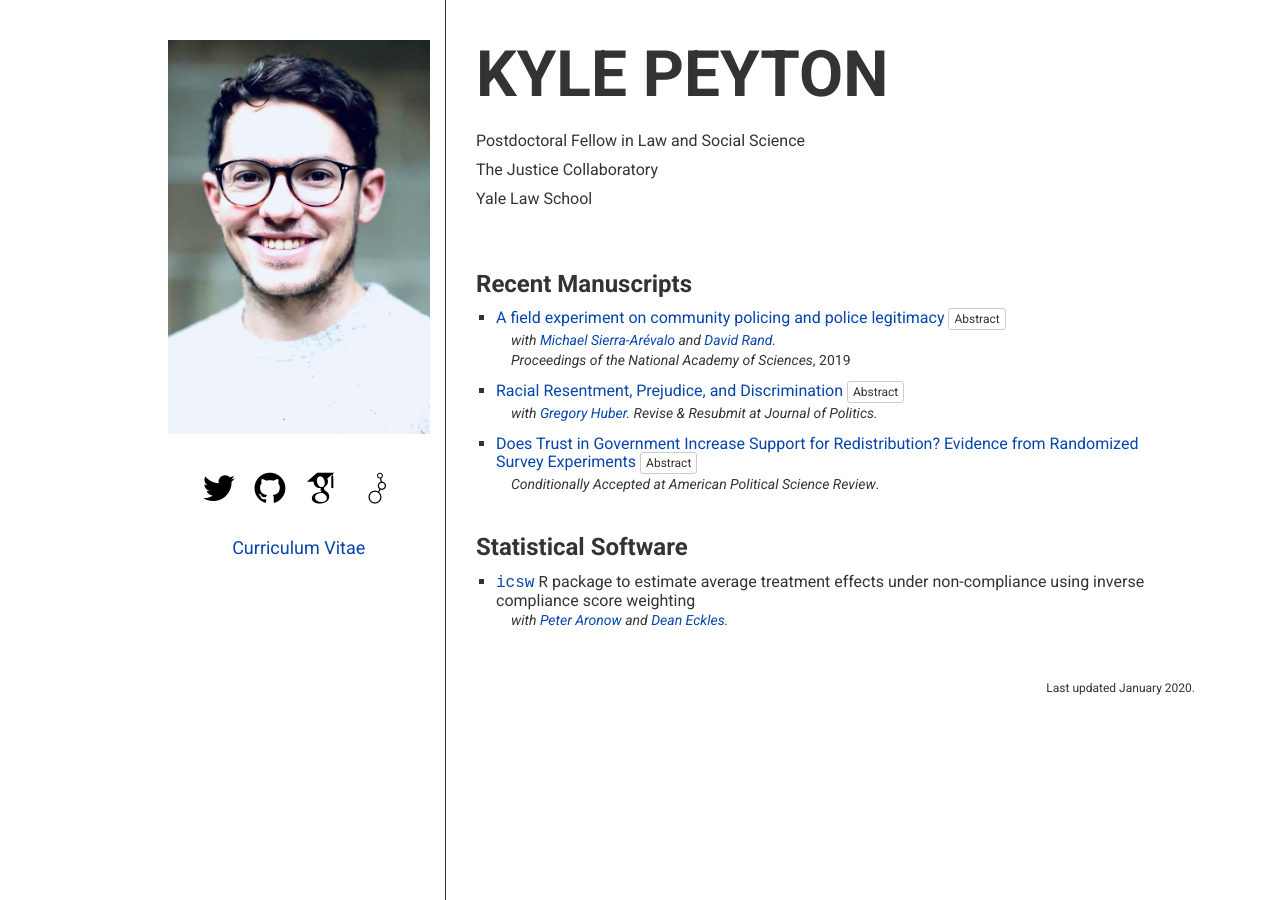
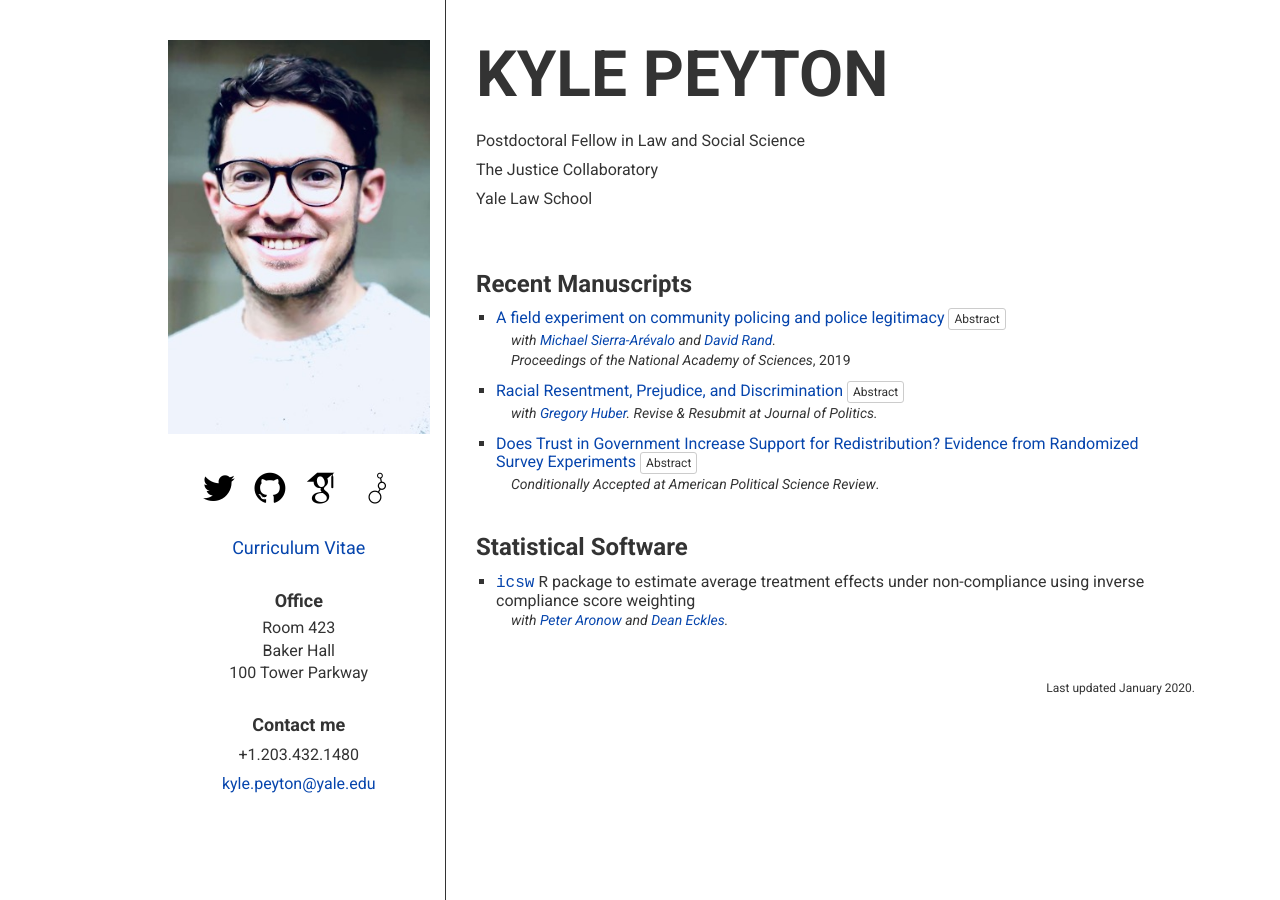
Before and after one commit to kylepeyton/kylepeyton.github.io, a Jekyll site: the page index.html, which Jekyll copies as it is, in a window 1280 px wide. Built offline with Jekyll 4.4.1, drawn with Linux system fonts in a browser that asks for light colours; some web fonts are replaced.

Commit message:
Update index.html

```diff
--- a/index.html
+++ b/index.html
@@ -63,6 +63,21 @@
 		<ul class="menu">
 			<li><a href="peyton_cv.pdf" onclick="ga('send', 'event', 'download-cv', 'download-cv');">Curriculum Vitae</a></li>
 		</ul>
+
+		<h3>Office</h3>
+
+		<address>
+			Room 423 <br>
+			Baker Hall <br>
+			100 Tower Parkway
+		</address>
+
+		<h3>Contact me</h3>
+
+		<address class="contact">
+			&#43;1.203.432.1480<br>
+			<a href="mailto:kyle.peyton@yale.edu">kyle.peyton@yale.edu</a>
+		</address>
 
 	</div>
 
```
